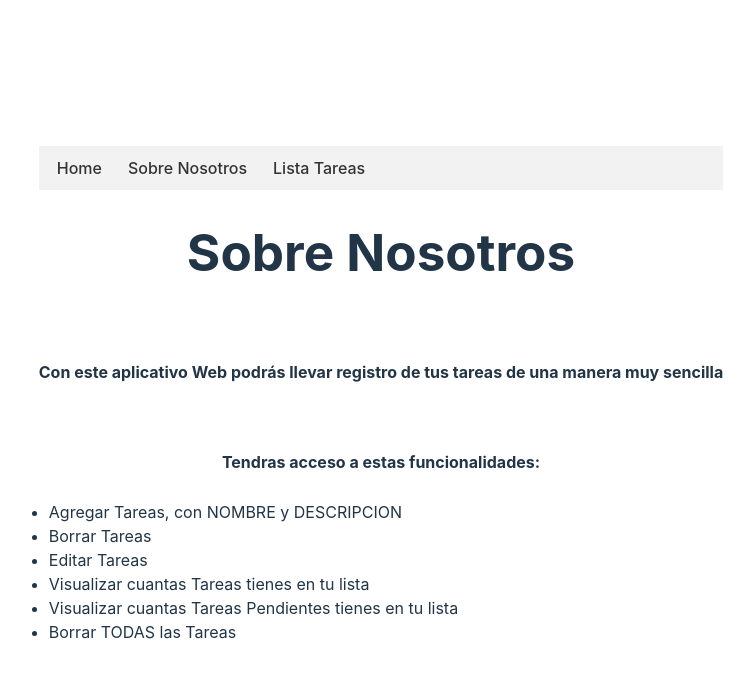
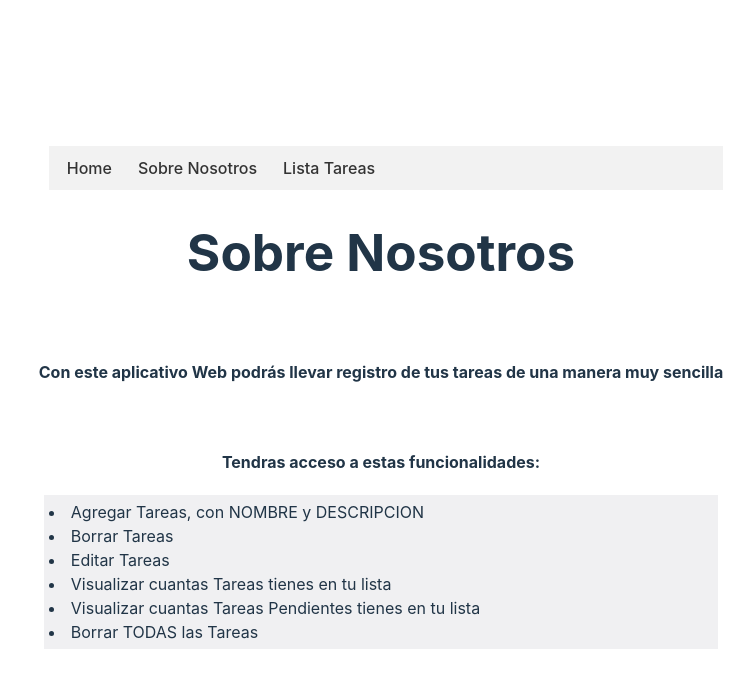
Before and after one commit to Pejoma2/my-react-tasks-list, a React (Vite) app: page /SobreNosotros in a window 1280 px wide. Shown: the top 688 px of the page, without its empty margins (259-1013 px from the left). Built offline with nearby package versions, Linux system fonts and the light colour scheme.

Commit message:
cambios en CSS

```diff
--- a/src/index.css
+++ b/src/index.css
@@ -71,6 +71,7 @@ button:focus-visible {
 .navbar {
   background-color: #f2f2f2;
   padding: 10px;
+  margin-left:10px;
 }
 
 .navbar ul {
@@ -100,4 +101,6 @@ button:focus-visible {
   text-align: left;
   margin: 5px;
   padding: 5px;
+  background-color: #f0f0f2;
+  list-style-position: inside;
 }
--- a/src/pages/Home.jsx
+++ b/src/pages/Home.jsx
@@ -4,8 +4,8 @@ import Menu from "../components/Menu";
 export default function Home() {
   return (
     <div>
-      <Menu />
-      <Header />
+      <Menu /><br />
+      <Header /><br />
       <h3>Bienvenido a TareAPP</h3>
       <p>
         Con este aplicativo Web podrás llevar un control de tus tareas
```
